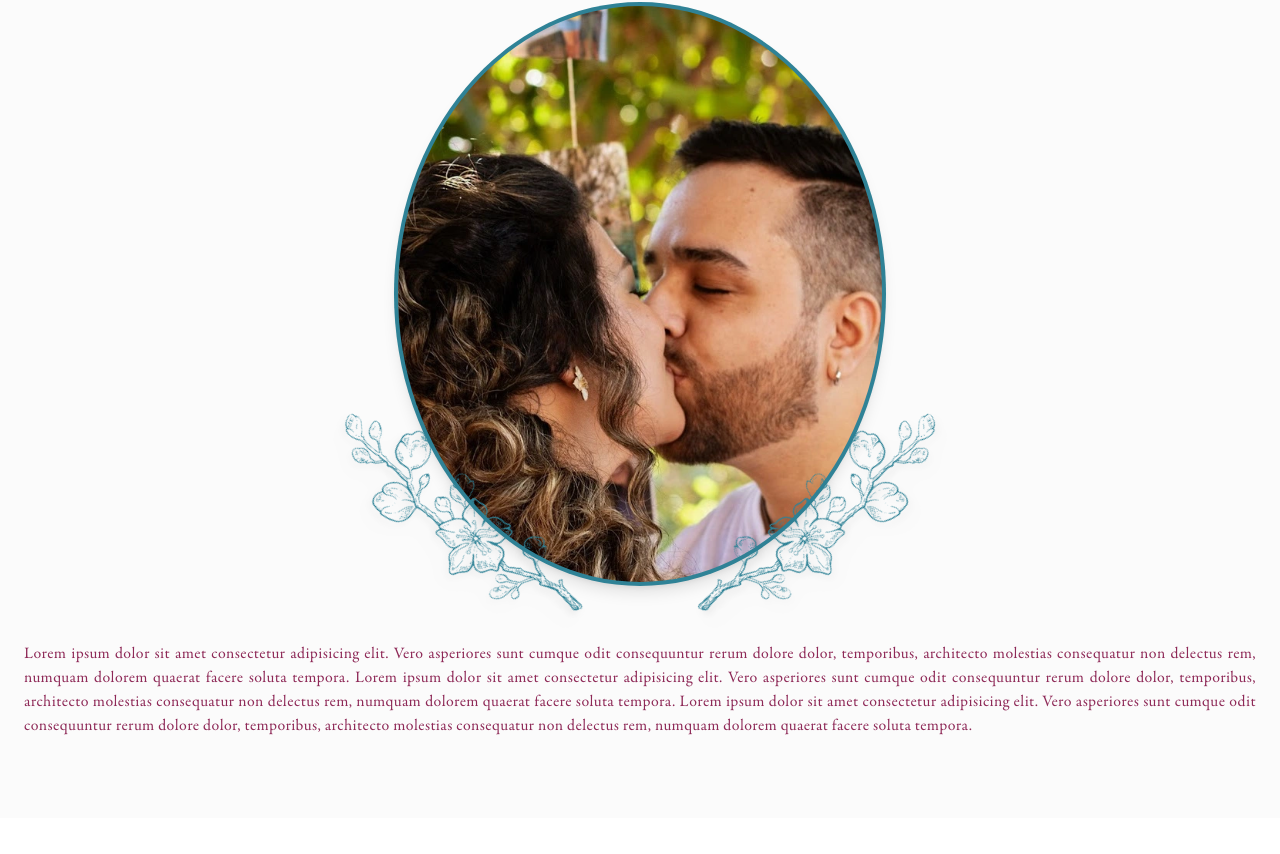
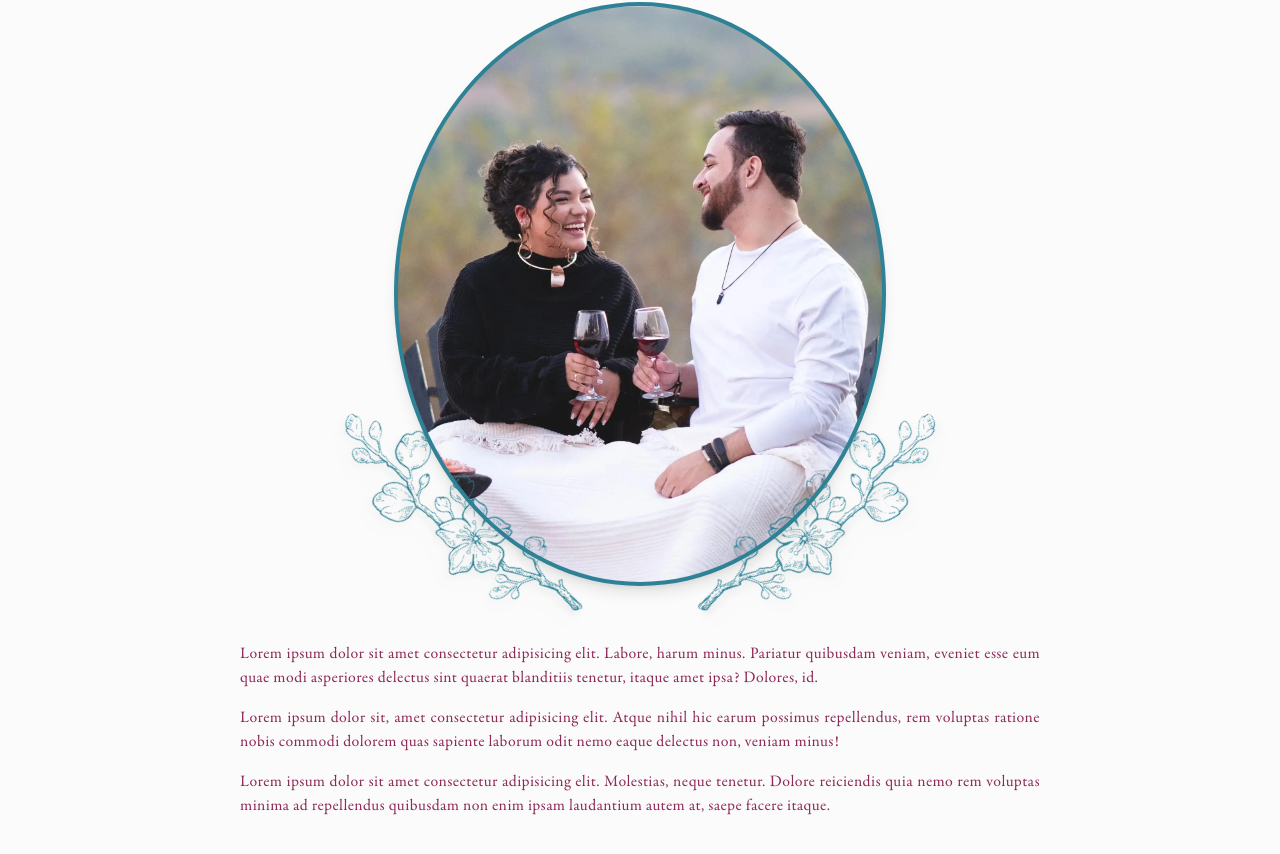
Before and after one commit to rickpalmeira/rickeamanda.com.br, a Vue app: page /about in a window 1280 px wide. Shown: the part 995-1849 px from the top of the page. Before the commit the page ends 1813 px from the top, so only its background shows below. Built offline with nearby package versions, Linux system fonts and the light colour scheme.

Commit message:
🍱 Updated about+repeption images

```diff
--- a/src/views/About.vue
+++ b/src/views/About.vue
@@ -30,17 +30,22 @@
       />
     </div>
   </div>
-  <div class="flex-grow"></div>
-  <p class="text-justify my-14">
-    Lorem ipsum dolor sit amet consectetur adipisicing elit. Vero asperiores
-    sunt cumque odit consequuntur rerum dolore dolor, temporibus, architecto
-    molestias consequatur non delectus rem, numquam dolorem quaerat facere
-    soluta tempora. Lorem ipsum dolor sit amet consectetur adipisicing elit.
-    Vero asperiores sunt cumque odit consequuntur rerum dolore dolor,
-    temporibus, architecto molestias consequatur non delectus rem, numquam
-    dolorem quaerat facere soluta tempora. Lorem ipsum dolor sit amet
-    consectetur adipisicing elit. Vero asperiores sunt cumque odit consequuntur
-    rerum dolore dolor, temporibus, architecto molestias consequatur non
-    delectus rem, numquam dolorem quaerat facere soluta tempora.
-  </p>
+  <div class="flex-grow min-h-14"></div>
+  <div class="max-w-[800px] *:mb-4 *:text-justify">
+    <p>
+      Lorem ipsum dolor sit amet consectetur adipisicing elit. Labore, harum
+      minus. Pariatur quibusdam veniam, eveniet esse eum quae modi asperiores
+      delectus sint quaerat blanditiis tenetur, itaque amet ipsa? Dolores, id.
+    </p>
+    <p>
+      Lorem ipsum dolor sit, amet consectetur adipisicing elit. Atque nihil hic
+      earum possimus repellendus, rem voluptas ratione nobis commodi dolorem
+      quas sapiente laborum odit nemo eaque delectus non, veniam minus!
+    </p>
+    <p>
+      Lorem ipsum dolor sit amet consectetur adipisicing elit. Molestias, neque
+      tenetur. Dolore reiciendis quia nemo rem voluptas minima ad repellendus
+      quibusdam non enim ipsam laudantium autem at, saepe facere itaque.
+    </p>
+  </div>
 </template>
```
Also changed, not shown: src/assets/recepcao.webp, src/assets/rick-e-amanda.webp.
